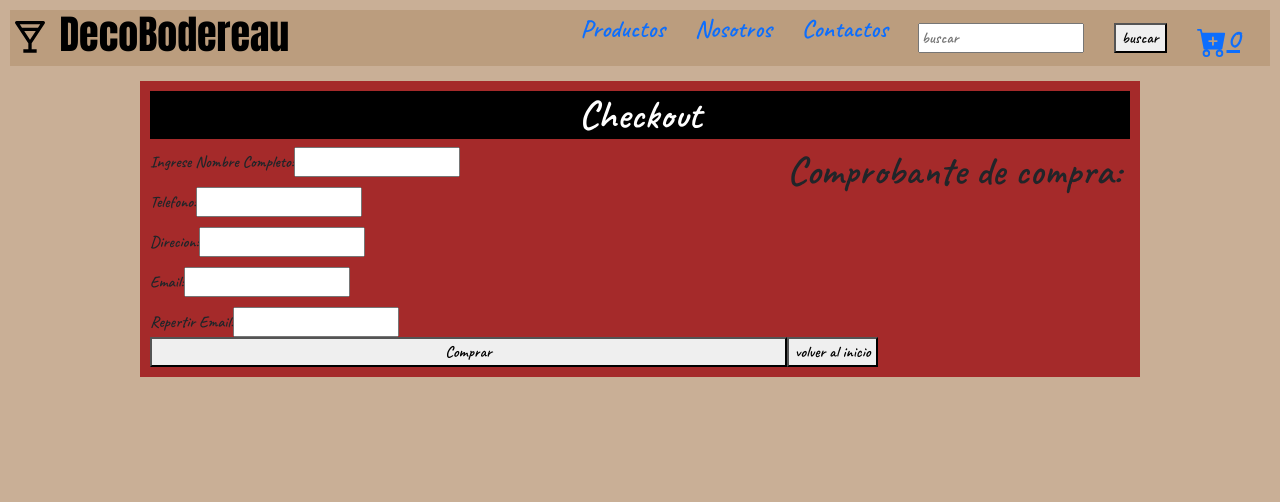
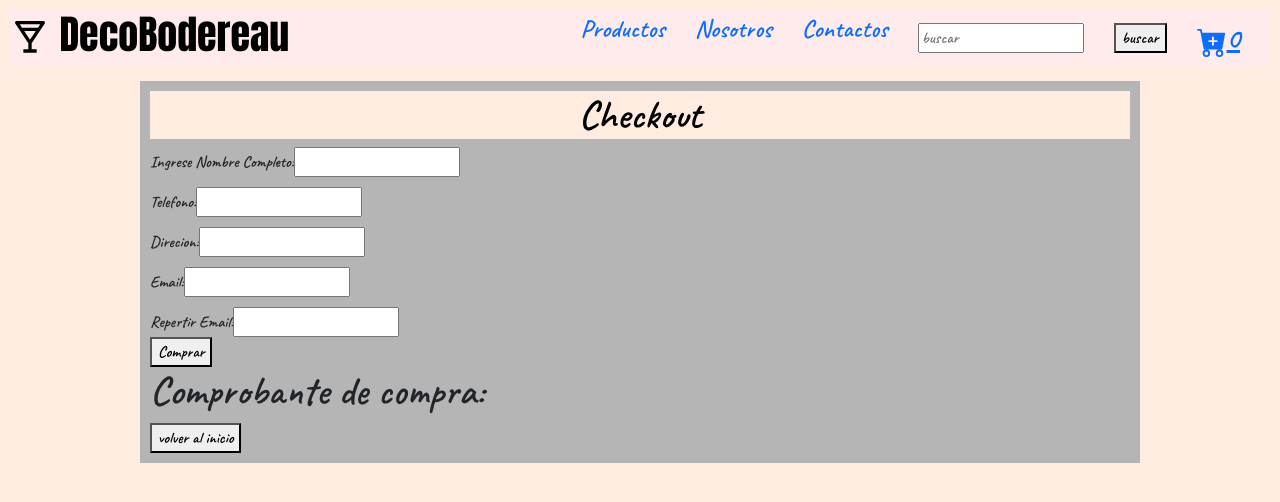
Before and after one commit to ismaelmaizon/DecoBodereau-Prueba, a React (Vite) app: page /Checkout in a window 1280 px wide. Shown: the top 502 px of the page. Built offline with nearby package versions, Linux system fonts and the light colour scheme; no server answers; the database is empty.

Commit message:
commit desde trabajo

```diff
--- a/src/App.css
+++ b/src/App.css
@@ -1,6 +1,6 @@
 .container{
     margin: 15px auto;
-    background-color: #C9AF96;
+    background-color: #FFECE0;
     width: 80%;
     height: 100%;
 }
--- a/src/component/Carrito/Carrito.module.css
+++ b/src/component/Carrito/Carrito.module.css
@@ -1,5 +1,5 @@
 .container {
-    background-color: black;
+    background-color: #B5B5B5;
     color: white;
     width: 80%;
     margin: 50px auto;
@@ -27,7 +27,7 @@
 }
 
 .carritoProductos {
-    background-color: yellow;
+    background-color: #FFECE0;
     color: black;
 }
 
--- a/src/component/Checkout/Checkout.jsx
+++ b/src/component/Checkout/Checkout.jsx
@@ -135,7 +135,9 @@ const Checkout = () => {
                     onChange={(e) => setEmail2(e.target.value)}
                     type="text" />
                 </div>
-                <button type='submit' >Comprar</button>
+                <Link to='/Checkout/comprobante' >
+                    <button type='submit' >Comprar</button>
+                </Link>
             </form>
 
             <div className= {style.formComprobante}>
--- a/src/component/Checkout/Checkout.module.css
+++ b/src/component/Checkout/Checkout.module.css
@@ -1,5 +1,5 @@
 .container {
-    background-color: brown;
+    background-color: #B5B5B5;
     width: 1000px;
     margin: auto;
     padding: 10px;
@@ -8,8 +8,8 @@
 
 
 .title{
-    background-color: black;
-    color: white;
+    background-color: #FFECE0;
+    color: black;
     display: flex;
     flex-direction: column;
     align-items: center;
@@ -18,7 +18,6 @@
 
 .form {
     display: grid;
-    grid-template-columns: 65% 45%;
 }
 
 .formInfo{
--- a/src/component/ItemDetail/ItemDetail.module.css
+++ b/src/component/ItemDetail/ItemDetail.module.css
@@ -1,21 +1,28 @@
 .card {
     display: flex;
-    background-color: black;
+    flex-direction: row;
+    background-color: #B5B5B5;
     margin: 25px auto;
     padding: 25px 20px;
     width: 50%;
-    height: 300px;
+    height: 500px;
     color: white;
-
-
+    border: solid 15px #000;
 }
 
 .card_url {
-    margin: 5px 30px;
+    margin: 5px 20px;
     width: 200px;
-    height: 300px;
+    height: 400px;
     border-radius: 5%;
 }
+
+.card_info {
+    display: grid;
+    grid-template-columns: (300px 200px);
+    justify-content: space-around;
+}
+
 
 .card_destalles {
     font-size: 15px;
--- a/src/component/ItemListContainer/CardProducts.module.css
+++ b/src/component/ItemListContainer/CardProducts.module.css
@@ -13,7 +13,7 @@
     width: 100%;
     margin: 25px auto ;
     padding: 25px;
-    background-color: #BB9D7E;
+    background-color: #FFEBEC;
 }
 
 
--- a/src/component/Navbar/Navbar.module.css
+++ b/src/component/Navbar/Navbar.module.css
@@ -4,7 +4,7 @@
 }
 
 .container {
-    background-color: #BB9D7E;
+    background-color: #FFEBEC;
     margin: 0px;
     padding: 0px;
     display: flex;
@@ -55,7 +55,7 @@
 }
 
 .menu_list li:hover {
-    color: #0E5341;
+    color: white;
     cursor: pointer;
 }
 
@@ -85,7 +85,7 @@
 
 }
 .menu_dentro:hover {
-    background-color: #FC9802;
+    background-color: #B5B5B5;
 }
 
 
--- a/src/index.css
+++ b/src/index.css
@@ -2,5 +2,5 @@ body{
   margin: 10px;
   font-family: 'Anton', sans-serif;
   font-family: 'Caveat', cursive;
-  background-color: #C9AF96;
+  background-color: #FFECE0;
 }
```
Also changed, not shown: src/component/Checkout/Comprobante.jsx (added, +15 -0 lines).
